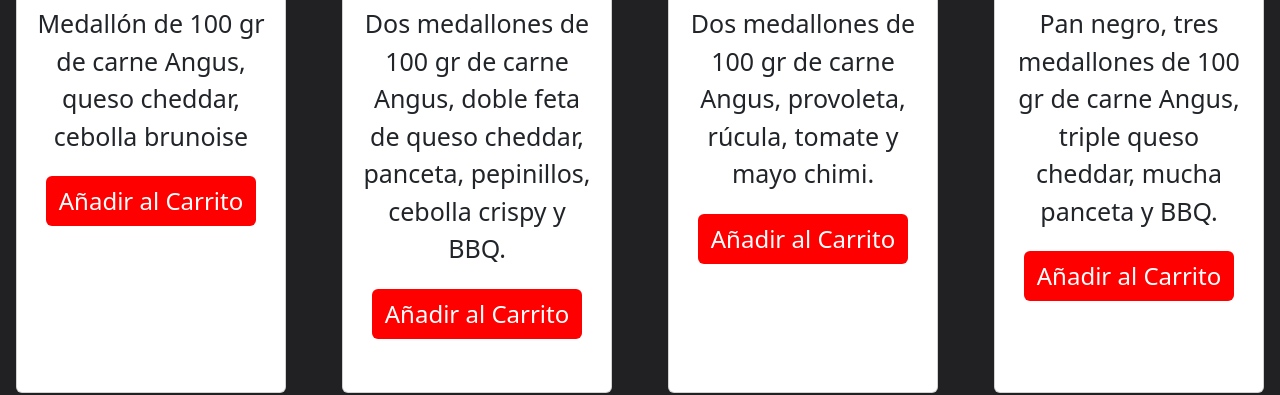
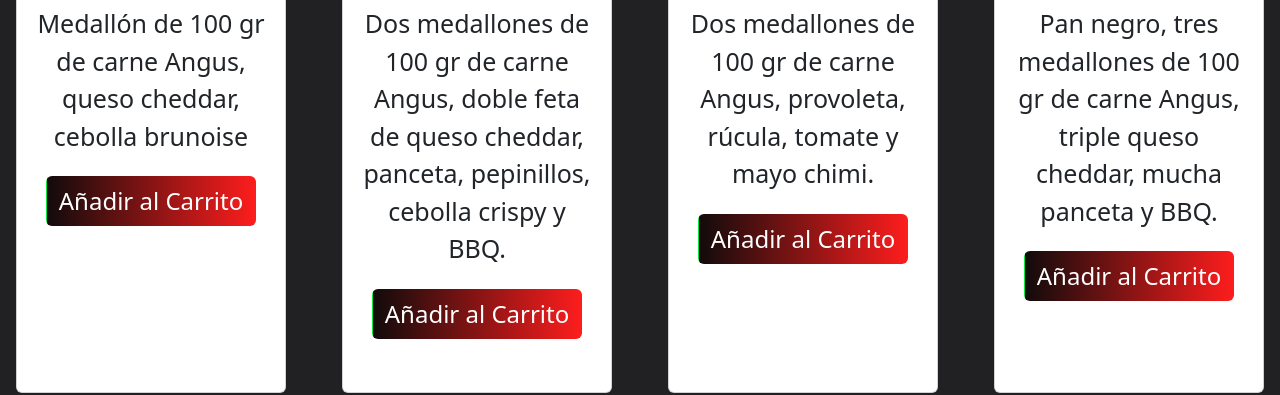
Before and after one commit to RiusechNahuel/EntregaFinal-Riusech, a website: page html/menu.html in a window 1280 px wide. Shown: the part 610-1005 px from the top of the page. Drawn offline with nearby package versions, Linux system fonts and the light colour scheme.

Commit message:
arreglado

```diff
--- /dev/null
+++ b/scss/_animation.scss
@@ -0,0 +1,17 @@
+.colorBtn {
+    color: white;
+    font-size: 1.5rem;
+    margin: 5px;
+    cursor: pointer;
+    transition: 0.2s;
+    background: rgb(17,11,11);
+    background: linear-gradient(90deg, rgba(17,11,11,1) 0%, rgba(253,29,29,1) 50%, rgba(8,235,60,1) 100%);
+    background-size: 200% 100%;
+    transition: background-position 0.5s;
+
+    &:hover {
+        background-color: green;
+        color: white;
+        background-position: 95% 0;
+    }
+}
--- a/scss/_commons.scss
+++ b/scss/_commons.scss
@@ -79,17 +79,6 @@ iframe {
     color: black;
 }
 
-.colorBtn {
-    background-color: red;
-    color: white;
-    font-size: 1.5rem;
-    margin: 5px;
-
-    &:hover {
-        background-color: red;
-        color: white;
-    }
-}
 
 /* Formulario */
 
--- a/scss/main.scss
+++ b/scss/main.scss
@@ -2,3 +2,4 @@
 @import "vars";
 @import "_commons";
 @import "_nav";
+@import"_animation"
```
Also changed, not shown: css/main.css, 1 other file.
